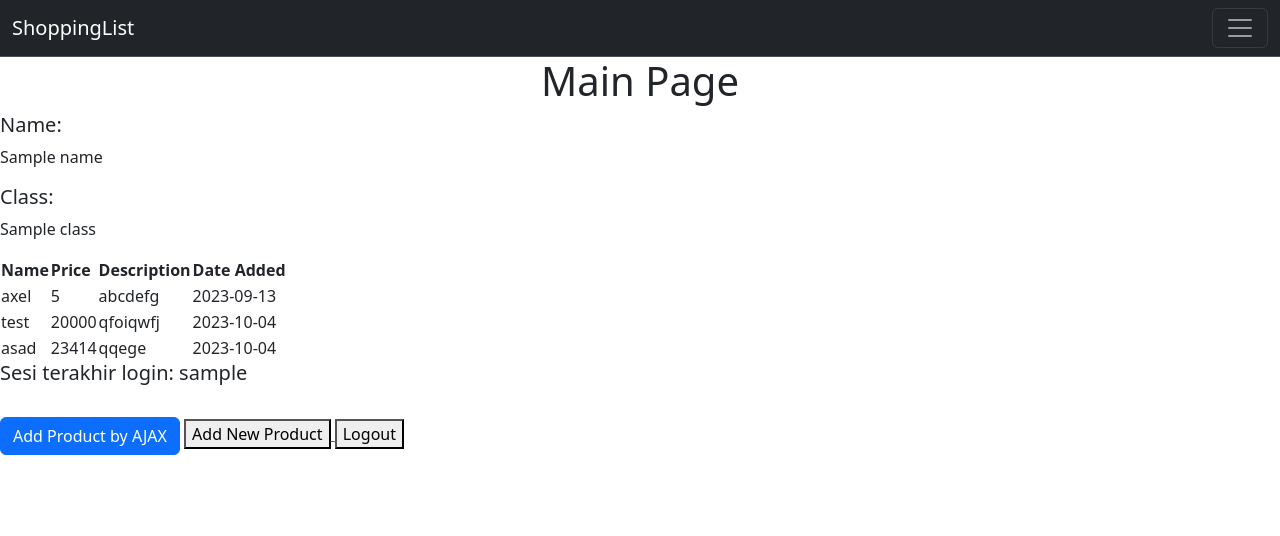
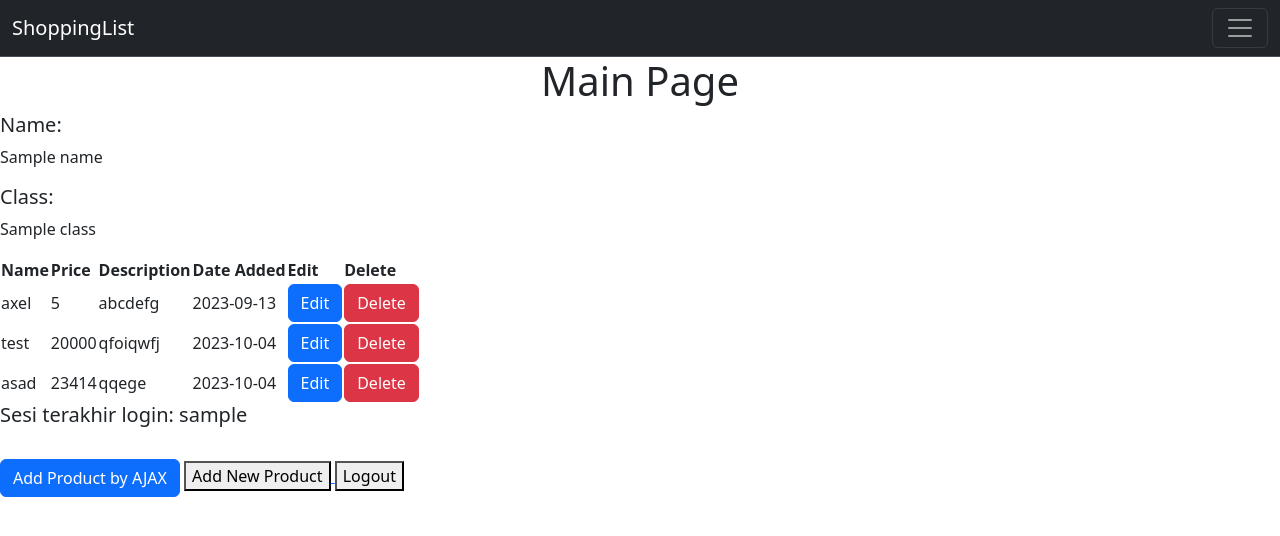
Before and after one commit to axelrori/shopping-list, a Django app: template main/templates/main.html in a window 1280 px wide. Shown: the top 536 px of the page. Run offline with Django 4.2, Linux system fonts and the light colour scheme; data comes from the database, SQL or seed files in the repository; both versions use the stored data as it was after the commit; the template is opened without the code that fills it: values that come from a table or form of the project are taken from there, most other values are stand-ins (such as "Sample title", 1, 10 or a date in 2020); parts of the project's set-up code (start-up, migrations or seed data) failed here and were passed over.

Commit message:
tutorial 5 revisi

```diff
--- a/main/templates/main.html
+++ b/main/templates/main.html
@@ -44,6 +44,7 @@
 
     <h5>Class:</h5>
     <p>{{class}}</p>
+<table></table>
 <table id="product_table">
     <tr>
         <th>Name</th>
@@ -122,7 +123,6 @@
   async function getProducts() {
         return fetch("{% url 'main:get_product_json' %}").then((res) => res.json())
   }
-
   async function refreshProducts() {
       document.getElementById("product_table").innerHTML = ""
       const products = await getProducts()
@@ -131,21 +131,28 @@
           <th>Price</th>
           <th>Description</th>
           <th>Date Added</th>
+          <th>Edit</th>
+          <th>Delete</th>
           </tr>`
           products.forEach((item) => {
-            htmlString += `\n<tr>
+              htmlString += `
+              <tr>
                   <td>${item.fields.name}</td>
                   <td>${item.fields.price}</td>
                   <td>${item.fields.description}</td>
                   <td>${item.fields.date_added}</td>
+                  <td>
+                      <button class="btn btn-primary" onclick="editProduct(${item.pk})">Edit</button>
+                  </td>
+                  <td>
+                      <button class="btn btn-danger" onclick="deleteProduct(${item.pk})">Delete</button>
+                  </td>
               </tr>`
-        })
+          });
 
       document.getElementById("product_table").innerHTML = htmlString
   }
-
   refreshProducts()
-
   function addProduct() {
       fetch("{% url 'main:add_product_ajax' %}", {
           method: "POST",
@@ -155,7 +162,7 @@
       document.getElementById("form").reset()
       return false
   }
+  document.getElementById("button_add").onclick = addProduct
 
-    document.getElementById("button_add").onclick = addProduct
 </script>
 {% endblock content %}
```
Also changed, not shown: db.sqlite3. Lines whose indentation alone changed are shown as unchanged.
